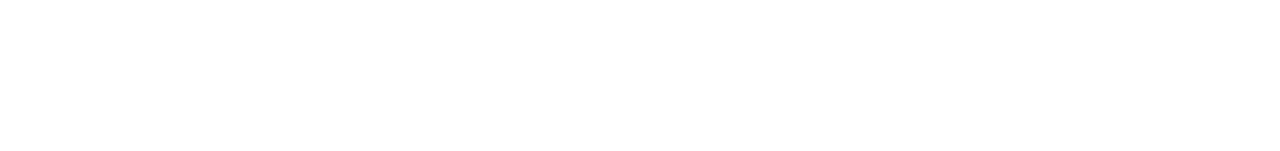
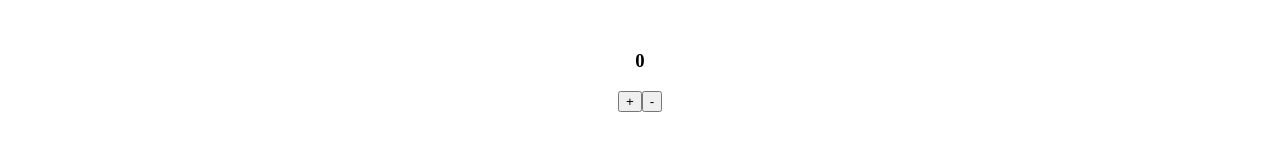
Before and after one commit to iecargnino/hello-vuerld, a Vue app: page / in a window 1280 px wide. Shown: the part 325-476 px from the top of the page. Built offline with nearby package versions, Linux system fonts and the light colour scheme.

Commit message:
testing componentes y modulos

```diff
--- a/src/App.vue
+++ b/src/App.vue
@@ -1,10 +1,13 @@
 <template>
   <h1>Listado de Posts:</h1>
   <PostContainer />
+  <br>
+  <CounterOption />
 </template>
 
 <script lang="ts" setup>
   import PostContainer from './components/PostContainer.vue';
+  import CounterOption from './components/CounterOption.vue';
 </script>
 
 <style>
--- /dev/null
+++ b/src/components/CounterOption.vue
@@ -0,0 +1,32 @@
+<template>
+    <h3>{{ counter }}</h3>
+    <div class="counter-div">
+        <button @click="addCounter">+</button>
+        <button @click="restCounter">-</button>
+    </div>
+</template>
+
+<script lang="ts">
+    import { defineComponent } from 'vue';
+    export default defineComponent({
+        name: 'CounterOption',
+        data() {
+            let counter = 0;
+            return { counter }
+        },
+        methods: {
+            addCounter() {
+                this.counter++
+            },
+            restCounter() {
+                this.counter--
+            }
+        }
+    })
+</script>
+
+<style scoped>
+    .counter-div, h3 {
+        text-align: center;
+    }
+</style>
```
